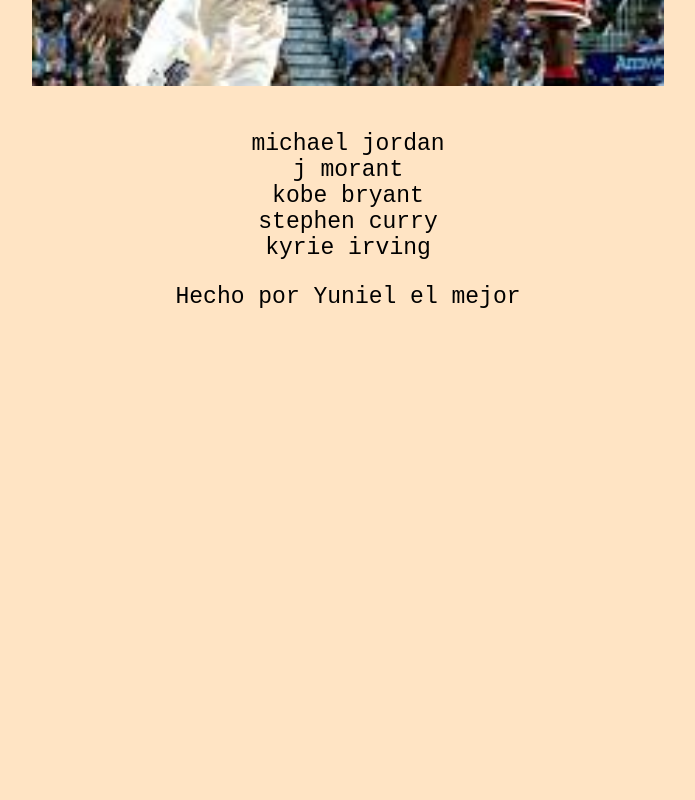
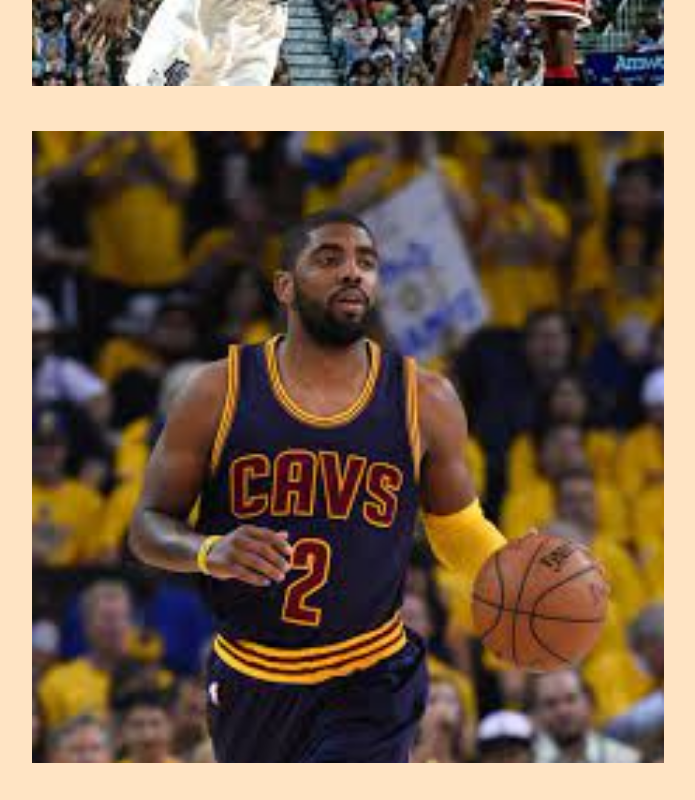
Before and after one commit to antoniojr100/Yuniel, a plain HTML site: page pages/page2.html in a window 1280 px wide. Shown: the part 720-1520 px from the top of the page, without its empty margins (292-987 px from the left). Before the commit the page ends 1053 px from the top, so only its background shows below. Drawn offline with Linux system fonts and the light colour scheme.

Commit message:
2nd image added on page 2

```diff
--- a/pages/page2.html
+++ b/pages/page2.html
@@ -15,6 +15,11 @@
         <img src="../images/jordan.jpeg">
     </div>
 
+    <div class="image-container">
+        <img src="../images/kyrie.jpeg">
+    </div>
+
+
     <ul>
         <li>michael jordan</li>
         <li>j morant</li>
```
